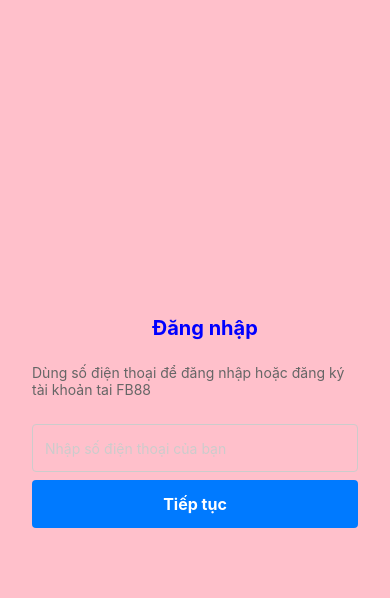
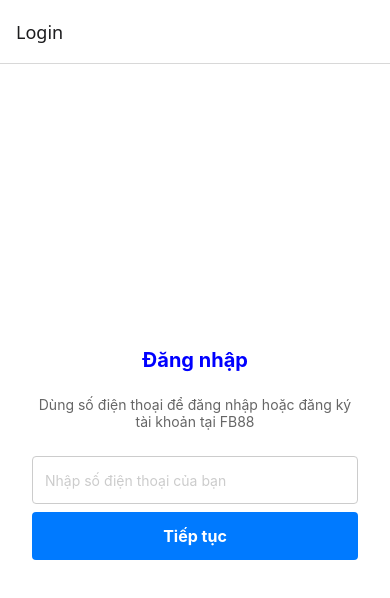
Before and after one commit to vipprokz2k4z/stack-navigation, a React Native app: screen /Login in a window 390 px wide. Shown: the top 598 px of the page. Built offline with nearby package versions, Linux system fonts and the light colour scheme.

Commit message:
Cập nhật lại

```diff
--- a/App.js
+++ b/App.js
@@ -1,105 +1,18 @@
-import React, { useState } from 'react';
-import { Text, StyleSheet, View, TextInput, TouchableOpacity, KeyboardAvoidingView, Platform, Alert } from 'react-native';
+import React from 'react';
+import { NavigationContainer } from '@react-navigation/native';
+import { createStackNavigator } from '@react-navigation/stack';
+import LoginScreen from './LoginScreen';
+import HomeScreen from './HomeScreen';
 
-const LoginScreen = () => {
-  const [phoneNumber, setPhoneNumber] = useState('');
-  const [error, setError] = useState('');
+const Stack = createStackNavigator();
 
-  const validatePhoneNumber = (number) => {
-    const phoneRegex = /^(\+84|0)(3[2-9]|5[2689]|7[06-9]|8[1-9]|9[0-9])[0-9]{7}$/;
-    return phoneRegex.test(number);
-  };
-
-  const onContinuePress = () => {
-    if (!validatePhoneNumber(phoneNumber)) {
-      setError('Số điện thoại không hợp lệ.');
-      return;
-    }
-    setError('');
-    Alert.alert('Thông báo', `Số điện thoại bạn nhập: ${phoneNumber}`);
-  };
-
+export default function App() {
   return (
-    <KeyboardAvoidingView
-      style={styles.container}
-      behavior={Platform.OS === 'ios' ? 'padding' : undefined}
-    >
-      <View style={styles.container}>
-        <Text style={styles.title}>Đăng nhập</Text>
-
-        <Text style={styles.description}>
-          Dùng số điện thoại để đăng nhập hoặc đăng ký tài khoản tai FB88
-        </Text>
-
-        <TextInput
-          style={[styles.input, error ? styles.inputError : null]}
-          placeholder="Nhập số điện thoại của bạn"
-          placeholderTextColor="#ccc"
-          keyboardType="phone-pad"
-          value={phoneNumber}
-          onChangeText={(text) => {
-            setPhoneNumber(text);
-            setError('');
-          }}
-        />
-        {error ? <Text style={styles.errorText}>{error}</Text> : null}
-
-        <TouchableOpacity style={styles.button} onPress={onContinuePress}>
-          <Text style={styles.buttonText}>Tiếp tục</Text>
-        </TouchableOpacity>
-      </View>
-    </KeyboardAvoidingView>
+    <NavigationContainer>
+      <Stack.Navigator initialRouteName="Login">
+        <Stack.Screen name="Login" component={LoginScreen} />
+        <Stack.Screen name="Home" component={HomeScreen} />
+      </Stack.Navigator>
+    </NavigationContainer>
   );
-};
-
-const styles = StyleSheet.create({
-  container: {
-    flex: 1,
-    padding: 16,
-    justifyContent: 'center',
-    backgroundColor: 'pink',
-  },
-  title: {
-    fontSize: 20,
-    fontWeight: 'bold',
-    marginBottom: 24,
-    color:'blue',
-    paddingLeft: 120,
-  },
-  description: {
-    fontSize: 14,
-    color: '#666',
-    marginBottom: 26,
-  },
-  input: {
-    height: 48,
-    borderWidth: 1,
-    borderColor: '#ccc',
-    borderRadius: 4,
-    paddingHorizontal: 12,
-    marginBottom: 8,
-    fontSize: 14,
-  },
-  inputError: {
-    borderColor: 'red',
-  },
-  errorText: {
-    color: 'red',
-    fontSize: 12,
-    marginBottom: 16,
-  },
-  button: {
-    height: 48,
-    backgroundColor: '#007AFF',
-    borderRadius: 4,
-    justifyContent: 'center',
-    alignItems: 'center',
-  },
-  buttonText: {
-    color: '#fff',
-    fontSize: 16,
-    fontWeight: 'bold',
-  },
-});
-
-export default LoginScreen;
+}
--- /dev/null
+++ b/HomeScreen.js
@@ -0,0 +1,25 @@
+import React from 'react';
+import { View, Text, StyleSheet } from 'react-native';
+
+const HomeScreen = () => {
+  return (
+    <View style={styles.container}>
+      <Text style={styles.text}>Chào mừng bạn đến với trang chủ FB8888! 🎉</Text>
+    </View>
+  );
+};
+
+const styles = StyleSheet.create({
+  container: {
+    flex: 1,
+    justifyContent: 'center',
+    alignItems: 'center',
+    backgroundColor: 'gold',
+  },
+  text: {
+    fontSize: 15,
+    fontWeight: 'bold',
+  },
+});
+
+export default HomeScreen;
--- /dev/null
+++ b/LoginScreen.js
@@ -0,0 +1,114 @@
+import React, { useState } from 'react';
+import {
+  Text, StyleSheet, View, TextInput,
+  TouchableOpacity, KeyboardAvoidingView,
+  Platform, Alert
+} from 'react-native';
+import { useNavigation } from '@react-navigation/native';
+
+const LoginScreen = () => {
+  const [phoneNumber, setPhoneNumber] = useState('');
+  const [error, setError] = useState('');
+  const navigation = useNavigation(); // 🚀 Dùng đúng cách
+
+  const validatePhoneNumber = (number) => {
+    const phoneRegex = /^(?:\+84|0)(3[2-9]|5[2689]|7[06-9]|8[1-9]|9[0-9])[0-9]{7}$/;
+    return phoneRegex.test(number);
+  };
+
+  const onContinuePress = () => {
+    if (!validatePhoneNumber(phoneNumber)) {
+      setError('Số điện thoại không hợp lệ.');
+      return;
+    }
+    setError('');
+    Alert.alert('Thông báo', `Số điện thoại bạn nhập: ${phoneNumber}`, [
+      { text: 'OK', onPress: () => navigation.navigate('Home') } // 🚀 Chuyển sang HomeScreen
+    ]);
+  };
+
+  return (
+    <KeyboardAvoidingView
+      style={styles.container}
+      behavior={Platform.OS === 'ios' ? 'padding' : undefined}
+    >
+      <View style={styles.container}>
+        <Text style={styles.title}>Đăng nhập</Text>
+
+        <Text style={styles.description}>
+          Dùng số điện thoại để đăng nhập hoặc đăng ký tài khoản tại FB88
+        </Text>
+
+        <TextInput
+          style={[styles.input, error ? styles.inputError : null]}
+          placeholder="Nhập số điện thoại của bạn"
+          placeholderTextColor="#ccc"
+          keyboardType="phone-pad"
+          value={phoneNumber}
+          onChangeText={(text) => {
+            setPhoneNumber(text);
+            setError('');
+          }}
+        />
+        {error ? <Text style={styles.errorText}>{error}</Text> : null}
+
+        <TouchableOpacity style={styles.button} onPress={onContinuePress}>
+          <Text style={styles.buttonText}>Tiếp tục</Text>
+        </TouchableOpacity>
+      </View>
+    </KeyboardAvoidingView>
+  );
+};
+
+const styles = StyleSheet.create({
+  container: {
+    flex: 1,
+    padding: 16,
+    justifyContent: 'center',
+    backgroundColor: 'white',
+  },
+  title: {
+    fontSize: 20,
+    fontWeight: 'bold',
+    marginBottom: 24,
+    color:'blue',
+    textAlign: 'center',
+  },
+  description: {
+    fontSize: 14,
+    color: '#666',
+    marginBottom: 26,
+    textAlign: 'center',
+  },
+  input: {
+    height: 48,
+    borderWidth: 1,
+    borderColor: '#ccc',
+    borderRadius: 4,
+    paddingHorizontal: 12,
+    marginBottom: 8,
+    fontSize: 14,
+  },
+  inputError: {
+    borderColor: 'red',
+  },
+  errorText: {
+    color: 'red',
+    fontSize: 12,
+    marginBottom: 16,
+  },
+  button: {
+    height: 48,
+    backgroundColor: '#007AFF',
+    borderRadius: 4,
+    justifyContent: 'center',
+    alignItems: 'center',
+  },
+  buttonText: {
+    color: '#fff',
+    fontSize: 16,
+    fontWeight: 'bold',
+  },
+});
+
+export default LoginScreen;
```
Also changed, not shown: package.json (+10 -2 lines), 1 other file (tests, documents, lock files or other folders).
